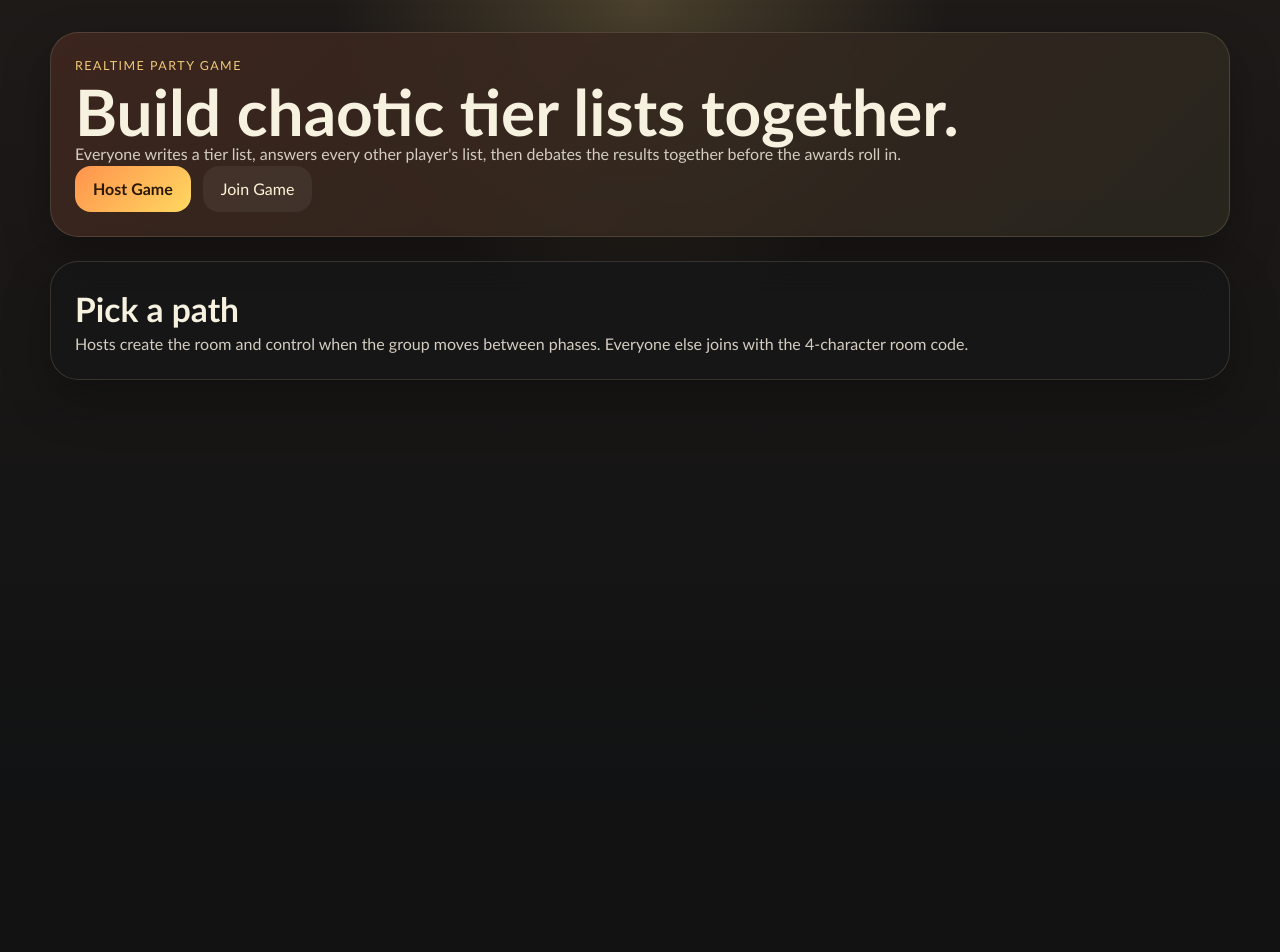
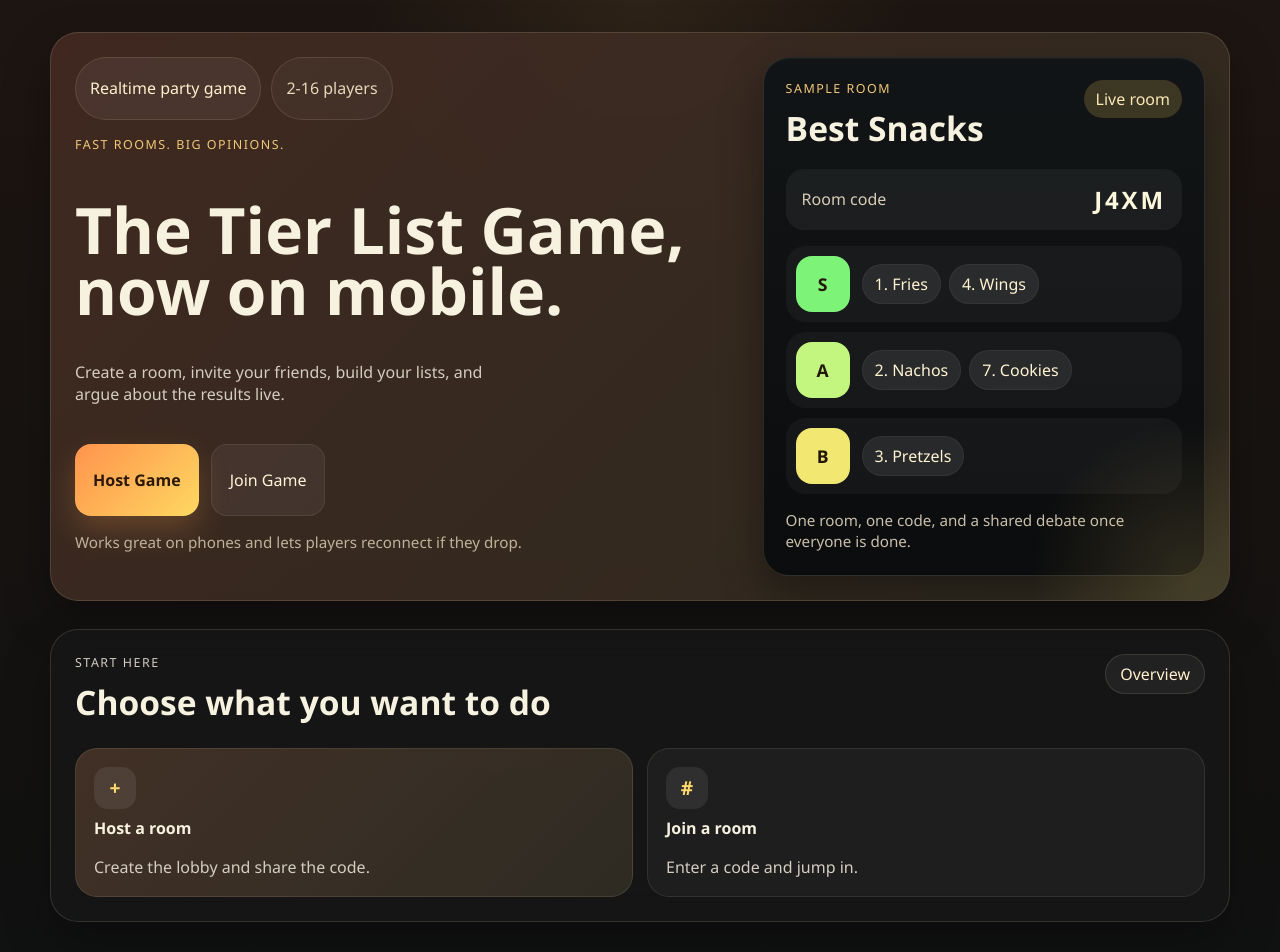
Before and after one commit to mcneial/TierListGame, a React (Vite) app in the folder client/: page / in a window 1280 px wide. Shown: the top 952 px of the page. Before the commit the page ends 800 px from the top, so only its background shows below. Built offline with nearby package versions, Linux system fonts and the light colour scheme.

Commit message:
Polish and simplify landing page

```diff
--- a/client/src/App.tsx
+++ b/client/src/App.tsx
@@ -547,12 +547,15 @@ function AppContent() {
   if (!session || !sessionData) {
     return (
       <main className="shell landing-shell">
-        <section className="hero-card">
-          <p className="eyebrow">Realtime party game</p>
-          <h1>Build chaotic tier lists together.</h1>
-          <p className="hero-copy">
-            Everyone writes a tier list, answers every other player's list, then debates the results together before the awards roll in.
-          </p>
+        <section className="hero-card landing-hero">
+          <div className="hero-copy-column">
+            <div className="hero-badges">
+              <span className="hero-badge">Realtime party game</span>
+              <span className="hero-badge muted">2-16 players</span>
+            </div>
+            <p className="eyebrow">Fast rooms. Big opinions.</p>
+            <h1>The Tier List Game, now on mobile.</h1>
+            <p className="hero-copy">Create a room, invite your friends, build your lists, and argue about the results live.</p>
             <div className="hero-actions">
               <button type="button" className="primary-button" onClick={() => setMode("hostPassword")}>
                 Host Game
@@ -561,20 +564,85 @@ function AppContent() {
                 Join Game
               </button>
             </div>
+            <p className="hero-note">Works great on phones and lets players reconnect if they drop.</p>
+          </div>
+
+          <aside className="hero-preview-card" aria-label="Game preview">
+            <div className="preview-header">
+              <div>
+                <p className="eyebrow">Sample room</p>
+                <h2>Best Snacks</h2>
+              </div>
+              <span className="pill accent">Live room</span>
+            </div>
+            <div className="preview-room-code">
+              <span>Room code</span>
+              <strong>J4XM</strong>
+            </div>
+            <div className="preview-board">
+              <div className="preview-row s-tier">
+                <span className="preview-tier-tag">S</span>
+                <div className="preview-chip-row">
+                  <span className="preview-chip">1. Fries</span>
+                  <span className="preview-chip">4. Wings</span>
+                </div>
+              </div>
+              <div className="preview-row a-tier">
+                <span className="preview-tier-tag">A</span>
+                <div className="preview-chip-row">
+                  <span className="preview-chip">2. Nachos</span>
+                  <span className="preview-chip">7. Cookies</span>
+                </div>
+              </div>
+              <div className="preview-row b-tier">
+                <span className="preview-tier-tag">B</span>
+                <div className="preview-chip-row">
+                  <span className="preview-chip">3. Pretzels</span>
+                </div>
+              </div>
+            </div>
+            <p className="preview-caption">One room, one code, and a shared debate once everyone is done.</p>
+          </aside>
         </section>
 
-        <section className="flow-card">
+        <section className="flow-card landing-flow-card">
+          <div className="flow-card-header">
+            <div>
+              <p className="eyebrow">Start here</p>
+              <h2>
+                {mode === "landing" && "Choose what you want to do"}
+                {mode === "hostPassword" && "Enter host password"}
+                {mode === "hostSetup" && "Set up your room"}
+                {mode === "join" && "Join a room"}
+              </h2>
+            </div>
+            <span className="mode-pill">
+              {mode === "landing" && "Overview"}
+              {mode === "hostPassword" && "Host"}
+              {mode === "hostSetup" && "Create"}
+              {mode === "join" && "Join"}
+            </span>
+          </div>
+
           {mode === "landing" && (
-            <div>
-              <h2>Pick a path</h2>
-              <p>Hosts create the room and control when the group moves between phases. Everyone else joins with the 4-character room code.</p>
+            <div className="stack">
+              <div className="route-grid">
+                <button type="button" className="route-card route-card-primary" onClick={() => setMode("hostPassword")}>
+                  <span className="route-icon">+</span>
+                  <strong>Host a room</strong>
+                  <p>Create the lobby and share the code.</p>
+                </button>
+                <button type="button" className="route-card" onClick={() => setMode("join")}>
+                  <span className="route-icon">#</span>
+                  <strong>Join a room</strong>
+                  <p>Enter a code and jump in.</p>
+                </button>
+              </div>
             </div>
           )}
 
           {mode === "hostPassword" && (
             <div className="stack">
-              <h2>Host password</h2>
-              <p>For now, hosting is protected by a single password so only trusted hosts can start rooms.</p>
               <label className="field">
                 <span>Password</span>
                 <input
@@ -597,10 +665,14 @@ function AppContent() {
 
           {mode === "hostSetup" && (
             <div className="stack">
-              <h2>Create your room</h2>
               <label className="field">
                 <span>Host username</span>
-                <input value={hostUsername} onChange={(event) => setHostUsername(event.target.value)} maxLength={20} />
+                <input
+                  value={hostUsername}
+                  onChange={(event) => setHostUsername(event.target.value)}
+                  maxLength={20}
+                  placeholder="Your display name"
+                />
               </label>
               <label className="field">
                 <span>Maximum players</span>
@@ -625,7 +697,6 @@ function AppContent() {
 
           {mode === "join" && (
             <div className="stack">
-              <h2>Join a room</h2>
               <label className="field">
                 <span>Room code</span>
                 <input
@@ -637,7 +708,12 @@ function AppContent() {
               </label>
               <label className="field">
                 <span>Username</span>
-                <input value={joinUsername} onChange={(event) => setJoinUsername(event.target.value)} maxLength={20} />
+                <input
+                  value={joinUsername}
+                  onChange={(event) => setJoinUsername(event.target.value)}
+                  maxLength={20}
+                  placeholder="Your display name"
+                />
               </label>
               <div className="row-actions">
                 <button type="button" className="ghost-button" onClick={() => setMode("landing")}>
--- a/client/src/style.css
+++ b/client/src/style.css
@@ -1,9 +1,10 @@
 :root {
   color: #f7f1df;
   background:
-    radial-gradient(circle at top, rgba(255, 219, 127, 0.2), transparent 30%),
-    linear-gradient(180deg, #1e1a18 0%, #111213 100%);
-  font-family: "Trebuchet MS", "Avenir Next", Arial, sans-serif;
+    radial-gradient(circle at top, rgba(255, 194, 105, 0.24), transparent 28%),
+    radial-gradient(circle at 82% 10%, rgba(255, 114, 76, 0.13), transparent 22%),
+    linear-gradient(180deg, #201713 0%, #111213 100%);
+  font-family: "Segoe UI Variable Display", "Bahnschrift", "Aptos", "Segoe UI", sans-serif;
   line-height: 1.4;
   font-synthesis: none;
   text-rendering: optimizeLegibility;
@@ -19,6 +20,9 @@
 body {
   margin: 0;
   min-width: 320px;
+  background:
+    radial-gradient(circle at top, rgba(255, 201, 104, 0.08), transparent 24%),
+    linear-gradient(180deg, #1d1511 0%, #101111 100%);
 }
 
 button,
@@ -49,7 +53,7 @@ button:disabled {
 
 .landing-shell {
   display: grid;
-  gap: 24px;
+  gap: 28px;
   padding-top: 32px;
 }
 
@@ -80,7 +84,7 @@ button:disabled {
 
 .hero-card {
   background:
-    linear-gradient(135deg, rgba(255, 111, 60, 0.16), rgba(255, 223, 109, 0.08)),
+    linear-gradient(135deg, rgba(255, 120, 77, 0.18), rgba(255, 223, 109, 0.1)),
     rgba(22, 23, 24, 0.88);
 }
 
@@ -124,6 +128,10 @@ li,
   color: #d4cdc0;
 }
 
+.hero-copy {
+  max-width: 46ch;
+}
+
 .hero-actions,
 .row-actions,
 .topbar-actions {
@@ -141,7 +149,7 @@ li,
 .option-card {
   border: none;
   border-radius: 16px;
-  transition: transform 160ms ease, box-shadow 160ms ease, background 160ms ease;
+  transition: transform 160ms ease, box-shadow 160ms ease, background 160ms ease, border-color 160ms ease;
 }
 
 .primary-button,
@@ -155,12 +163,14 @@ li,
   background: linear-gradient(135deg, #ff934d, #ffd861);
   color: #2b1806;
   font-weight: 700;
+  box-shadow: 0 14px 30px rgba(255, 170, 74, 0.22);
 }
 
 .secondary-button,
 .ghost-button {
   background: rgba(255, 255, 255, 0.06);
   color: #fff4d7;
+  border: 1px solid rgba(255, 236, 198, 0.08);
 }
 
 .primary-button:hover,
@@ -169,6 +179,21 @@ li,
 .tier-assign-button:hover,
 .option-card:hover {
   transform: translateY(-1px);
+}
+
+.primary-button:hover,
+.secondary-button:hover,
+.ghost-button:hover,
+.tier-assign-button:hover {
+  box-shadow: 0 10px 24px rgba(0, 0, 0, 0.18);
+}
+
+button:focus-visible,
+input:focus-visible,
+textarea:focus-visible,
+select:focus-visible {
+  outline: 2px solid rgba(255, 214, 96, 0.78);
+  outline-offset: 2px;
 }
 
 .stack {
@@ -190,8 +215,9 @@ li,
   padding: 12px 14px;
   border-radius: 16px;
   border: 1px solid rgba(255, 238, 204, 0.12);
-  background: rgba(0, 0, 0, 0.18);
+  background: rgba(8, 8, 8, 0.24);
   color: #fff5de;
+  box-shadow: inset 0 1px 0 rgba(255, 255, 255, 0.03);
 }
 
 .field textarea,
@@ -224,6 +250,240 @@ li,
 .content-grid {
   display: grid;
   gap: 24px;
+}
+
+.landing-hero,
+.landing-lower-grid {
+  display: grid;
+  gap: 24px;
+}
+
+.landing-hero {
+  grid-template-columns: minmax(0, 1.2fr) minmax(300px, 0.8fr);
+  align-items: stretch;
+  position: relative;
+  overflow: hidden;
+}
+
+.landing-hero::after {
+  content: "";
+  position: absolute;
+  inset: auto -120px -140px auto;
+  width: 320px;
+  height: 320px;
+  border-radius: 50%;
+  background: radial-gradient(circle, rgba(255, 224, 121, 0.14), transparent 70%);
+  pointer-events: none;
+}
+
+.hero-copy-column,
+.landing-info-card,
+.landing-flow-card {
+  position: relative;
+  z-index: 1;
+}
+
+.hero-copy-column {
+  display: grid;
+  gap: 16px;
+}
+
+.hero-badges {
+  display: flex;
+  flex-wrap: wrap;
+  gap: 10px;
+}
+
+.hero-badge,
+.mode-pill {
+  display: inline-flex;
+  align-items: center;
+  min-height: 34px;
+  padding: 8px 14px;
+  border-radius: 999px;
+  border: 1px solid rgba(255, 230, 185, 0.12);
+  background: rgba(255, 255, 255, 0.06);
+  color: #fff1cc;
+}
+
+.hero-badge.muted {
+  color: #e6d9b8;
+  background: rgba(255, 255, 255, 0.04);
+}
+
+.highlight-card,
+.mini-feature-card {
+  border-radius: 22px;
+  border: 1px solid rgba(255, 231, 191, 0.1);
+  background: rgba(255, 255, 255, 0.04);
+  padding: 16px;
+}
+
+.highlight-card strong,
+.mini-feature-card strong,
+.route-card strong,
+.timeline-step h3 {
+  display: block;
+  margin-bottom: 8px;
+}
+
+.hero-note {
+  color: #bfb39a;
+  font-size: 0.95rem;
+}
+
+.hero-preview-card {
+  display: grid;
+  gap: 16px;
+  padding: 22px;
+  border-radius: 26px;
+  border: 1px solid rgba(255, 231, 191, 0.12);
+  background:
+    linear-gradient(180deg, rgba(18, 21, 23, 0.92), rgba(11, 12, 13, 0.92)),
+    rgba(10, 10, 10, 0.86);
+  box-shadow:
+    inset 0 1px 0 rgba(255, 255, 255, 0.04),
+    0 20px 42px rgba(0, 0, 0, 0.34);
+}
+
+.preview-header,
+.flow-card-header {
+  display: flex;
+  justify-content: space-between;
+  gap: 16px;
+  align-items: flex-start;
+}
+
+.preview-room-code {
+  display: flex;
+  justify-content: space-between;
+  align-items: center;
+  padding: 14px 16px;
+  border-radius: 18px;
+  background: rgba(255, 255, 255, 0.05);
+  color: #d8ccb6;
+}
+
+.preview-room-code strong {
+  color: #fff7db;
+  font-size: 1.5rem;
+  letter-spacing: 0.12em;
+}
+
+.preview-board {
+  display: grid;
+  gap: 10px;
+}
+
+.preview-row {
+  display: grid;
+  grid-template-columns: 54px 1fr;
+  gap: 12px;
+  padding: 10px;
+  border-radius: 20px;
+  background: rgba(255, 255, 255, 0.04);
+}
+
+.preview-tier-tag {
+  display: grid;
+  place-items: center;
+  min-height: 56px;
+  border-radius: 16px;
+  color: #251706;
+  font-weight: 800;
+  font-size: 1.1rem;
+}
+
+.s-tier .preview-tier-tag {
+  background: #7df377;
+}
+
+.a-tier .preview-tier-tag {
+  background: #c3f67e;
+}
+
+.b-tier .preview-tier-tag {
+  background: #f1e771;
+}
+
+.preview-chip-row {
+  display: flex;
+  flex-wrap: wrap;
+  gap: 8px;
+  align-items: center;
+}
+
+.preview-chip {
+  display: inline-flex;
+  align-items: center;
+  min-height: 36px;
+  padding: 8px 12px;
+  border-radius: 999px;
+  background: rgba(255, 255, 255, 0.08);
+  color: #fff3d1;
+  border: 1px solid rgba(255, 255, 255, 0.05);
+}
+
+.preview-caption {
+  color: #cabfa9;
+  font-size: 0.95rem;
+}
+
+.landing-flow-card,
+.landing-info-card {
+  display: grid;
+  gap: 22px;
+}
+
+.route-grid,
+.mini-feature-grid {
+  display: grid;
+  gap: 14px;
+}
+
+.route-grid {
+  grid-template-columns: repeat(2, minmax(0, 1fr));
+}
+
+.route-card {
+  display: grid;
+  gap: 8px;
+  text-align: left;
+  padding: 18px;
+  border-radius: 22px;
+  border: 1px solid rgba(255, 232, 187, 0.1);
+  background: rgba(255, 255, 255, 0.04);
+  color: inherit;
+}
+
+.route-card p,
+.mini-feature-card p,
+.highlight-card p,
+.timeline-step p {
+  color: #d4cdc0;
+}
+
+.route-card:hover {
+  transform: translateY(-2px);
+  box-shadow: 0 12px 24px rgba(0, 0, 0, 0.18);
+}
+
+.route-card-primary {
+  background:
+    linear-gradient(135deg, rgba(255, 149, 79, 0.16), rgba(255, 217, 97, 0.08)),
+    rgba(255, 255, 255, 0.04);
+}
+
+.route-icon {
+  display: inline-grid;
+  place-items: center;
+  width: 42px;
+  height: 42px;
+  border-radius: 14px;
+  background: rgba(255, 255, 255, 0.08);
+  color: #ffd96b;
+  font-size: 1.2rem;
+  font-weight: 700;
 }
 
 .player-grid {
@@ -463,12 +723,23 @@ ol {
     padding-top: 16px;
   }
 
+  .landing-hero,
+  .route-grid {
+    grid-template-columns: 1fr;
+  }
+
   .topbar,
+  .preview-header,
+  .flow-card-header,
   .panel-header,
   .player-card-header,
   .option-bank-header,
   .subpanel-header {
     flex-direction: column;
+  }
+
+  .hero-preview-card {
+    padding: 18px;
   }
 
   .tier-row {
@@ -488,3 +759,24 @@ ol {
     grid-template-columns: 1fr;
   }
 }
+
+@media (max-width: 560px) {
+  .hero-card,
+  .flow-card,
+  .panel {
+    border-radius: 24px;
+    padding: 20px;
+  }
+
+  h1 {
+    font-size: clamp(2.15rem, 11vw, 3.4rem);
+  }
+
+  .preview-row {
+    grid-template-columns: 46px 1fr;
+  }
+
+  .preview-tier-tag {
+    min-height: 50px;
+  }
+}
```
Lines whose indentation alone changed are shown as unchanged.
